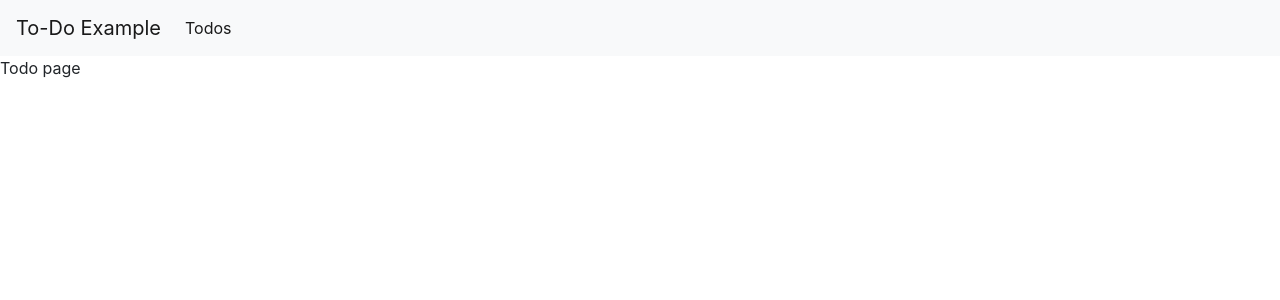
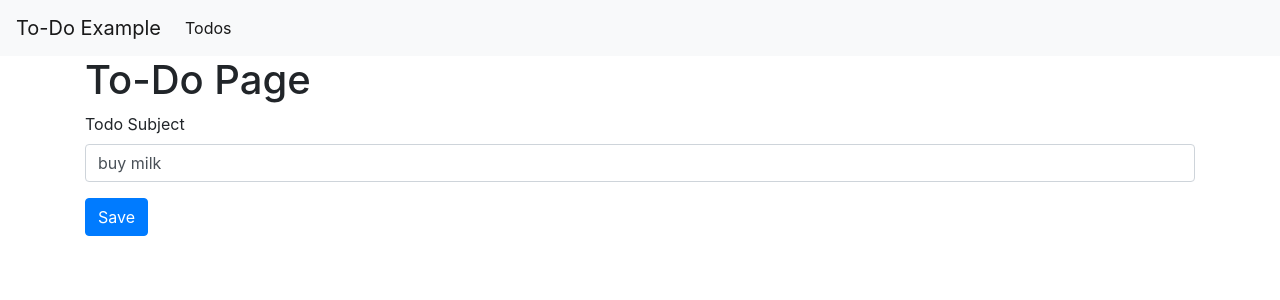
Before and after one commit to dianakoh/vue-project, a Vue app in the folder vue3-project/: page /todos/1 in a window 1280 px wide. Shown: the top 300 px of the page. Built offline with nearby package versions, Linux system fonts and the light colour scheme; data requests are answered from the project's data file.

Commit message:
To-Do 페이지 컴포넌트 만들기 1

```diff
--- a/vue3-project/src/App.vue
+++ b/vue3-project/src/App.vue
@@ -16,7 +16,9 @@
       </li>
     </ul>
   </nav>
-  <router-view />
+  <div class="container">
+    <router-view />
+  </div>
 </template>
 
 <script>
--- a/vue3-project/src/pages/todos/_id.vue
+++ b/vue3-project/src/pages/todos/_id.vue
@@ -1,13 +1,40 @@
 <template>
-  <div>Todo page</div>
+  <h1>To-Do Page</h1>
+  <div v-if="loading">
+    Loading..
+  </div>
+  <form v-else>
+    <div class="form-group">
+      <label>Todo Subject</label>
+      <input v-model="todo.subject" type="text" class="form-control" />
+    </div>
+    <button class="btn btn-primary">Save</button>
+  </form>
 </template>
 <script>
 import { useRoute } from "vue-router";
+import axios from "axios";
+import { ref } from "@vue/reactivity";
+
 export default {
   setup() {
     const route = useRoute();
+    const todo = ref(null);
+    const loading = ref(true);
 
-    console.log(route.params.id);
+    const getTodo = async () => {
+      const res = await axios.get(
+        "http://localhost:3000/todos/" + route.params.id
+      );
+      todo.value = res.data;
+      loading.value = false;
+    };
+
+    getTodo();
+    return {
+      todo,
+      loading,
+    };
   },
 };
 </script>
--- a/vue3-project/src/pages/todos/index.vue
+++ b/vue3-project/src/pages/todos/index.vue
@@ -1,6 +1,5 @@
 <template>
-  <router-view />
-  <div class="container">
+  <div>
     <h2>To-Do List</h2>
     <input
       class="form-control"
```
